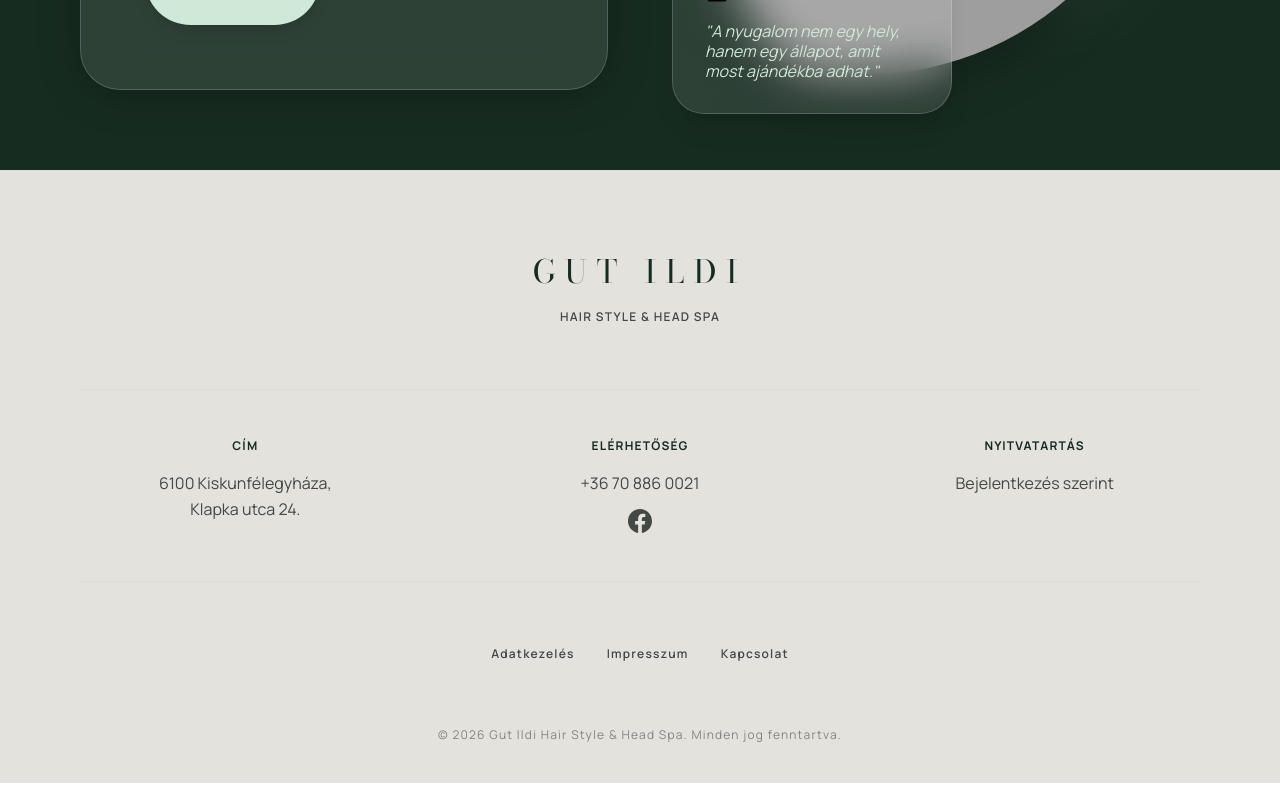
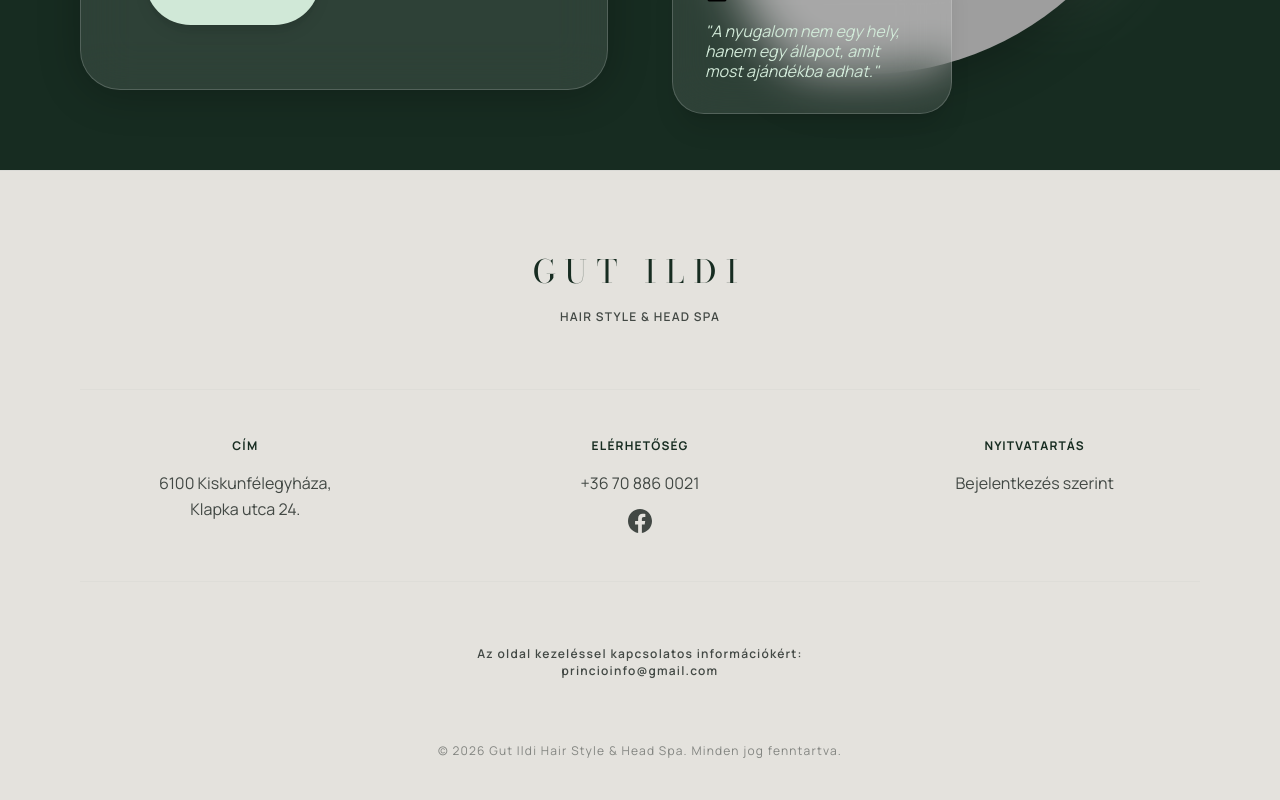
Before and after one commit to bartahunor/headspa_felegyhaza, a React (Vite) app in the folder root/frontend/: page /szolgaltatasok in a window 1280 px wide. Shown: the part 8230-9030 px from the top of the page. Built offline with nearby package versions, Linux system fonts and the light colour scheme; grey boxes are pictures that could not be loaded.

Commit message:
princio email

```diff
--- a/root/frontend/src/components/layout/Footer.jsx
+++ b/root/frontend/src/components/layout/Footer.jsx
@@ -1,10 +1,6 @@
 import { Link } from 'react-router-dom'
 
-const footerLinks = [
-  { label: "Adatkezelés", to: "/adatkezeles" },
-  { label: "Impresszum", to: "/impresszum" },
-  { label: "Kapcsolat", to: "/kapcsolat" },
-]
+
 
 export default function Footer() {
   return (
@@ -57,16 +53,12 @@ export default function Footer() {
         </div>
 
         {/* Jogi linkek */}
-        <div className="flex flex-wrap justify-center gap-8">
-          {footerLinks.map((link) => (
-            <Link
-              key={link.to}
-              to={link.to}
-              className="nav-link font-manrope text-label-sm font-semibold text-on-surface-variant hover:text-primary transition-colors duration-300 underline-offset-4 hover:underline"
-            >
-              {link.label}
-            </Link>
-          ))}
+        <div className="font-manrope text-label-sm font-semibold text-on-surface-variant hover:text-primary transition-colors duration-300 underline-offset-4">
+          Az oldal kezeléssel kapcsolatos információkért:
+          <br></br>
+          <a href="mailto:princioinfo@gmail.com" className="hover:underline transition-colors duration-300 underline-offset-4 ">
+            princioinfo@gmail.com
+          </a>
         </div>
 
         {/* Copyright */}
```
